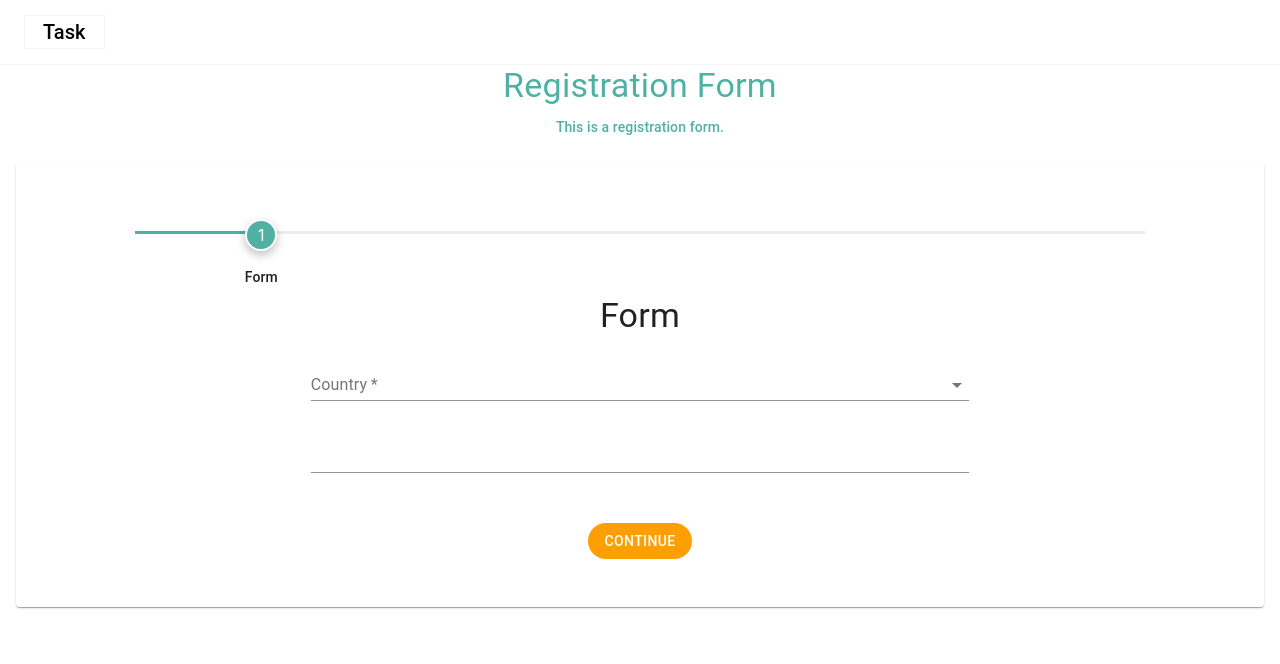
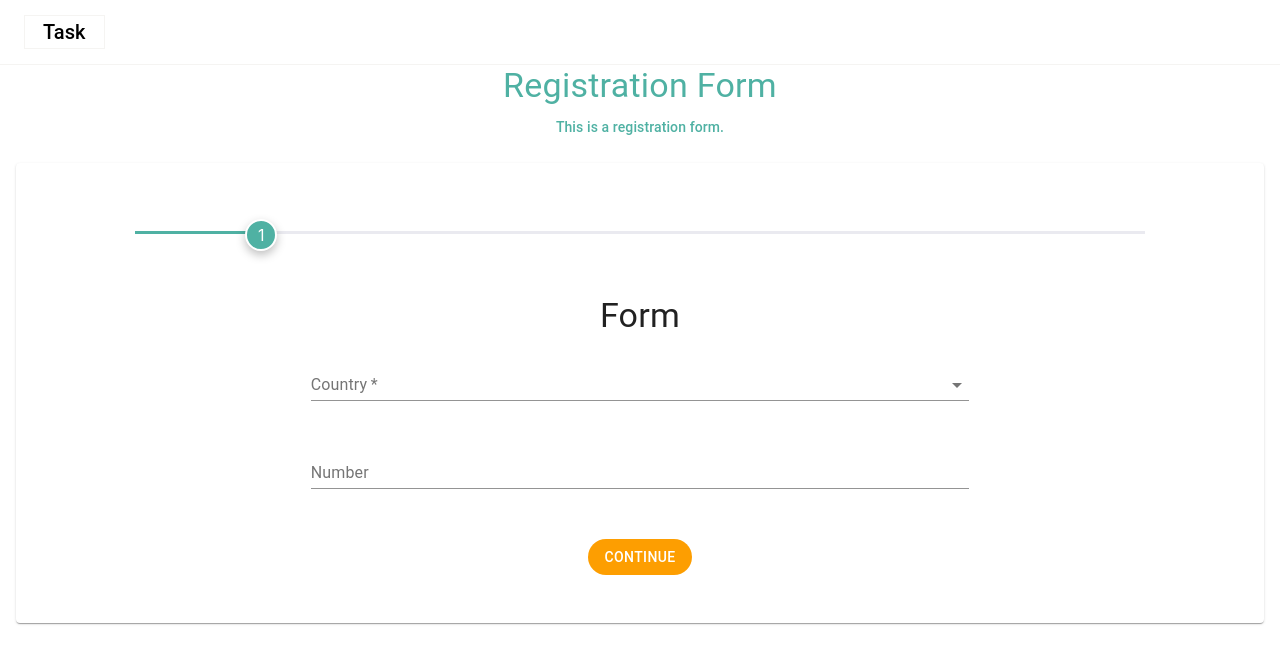
Before and after one commit to dragos-vlasie/frontend-task, a React (Create React App) app: page / in a window 1280 px wide. Shown: the top 664 px of the page. Built offline with nearby package versions, Linux system fonts and the light colour scheme.

Commit message:
fixing some styles

```diff
--- a/src/Components/FirstStep.jsx
+++ b/src/Components/FirstStep.jsx
@@ -33,8 +33,6 @@ const FirstStep = ({ handleNext, formTitle, handleChange, values: { phone, count
             mask="9-9999-9999"
             // value={}
             maskChar="-"
-            label="Number"
-            name="phone"
             placeholder="i.e: 0-0000-0000"
             defaultValue={phone}
             margin="normal"
@@ -42,6 +40,8 @@ const FirstStep = ({ handleNext, formTitle, handleChange, values: { phone, count
           >
             {() => (
               <TextField
+                label="Number"
+                name="phone"
                 error={filedError.phone !== ""}
                 fullWidth
                 helperText={filedError.phone !== "" ? `${filedError.phone}` : ""}
--- a/src/Components/StepForm.jsx
+++ b/src/Components/StepForm.jsx
@@ -135,7 +135,7 @@ const useStyles = makeStyles((theme) => ({
     visibility: "hidden",
   },
   active: {
-    visibility: "initial",
+    visibility: "hidden",
   },
   completed: {
     visibility: "initial",
```
